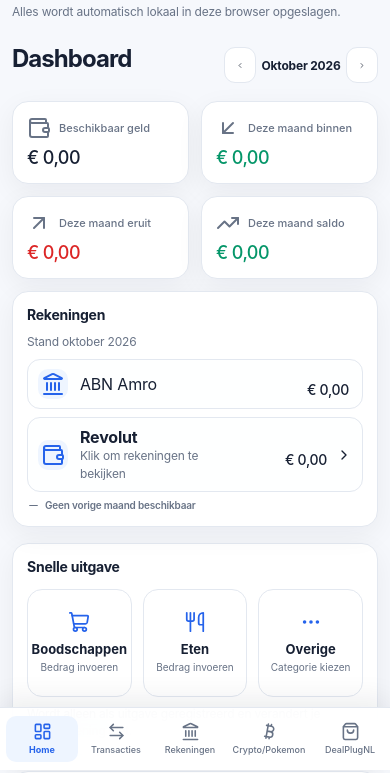
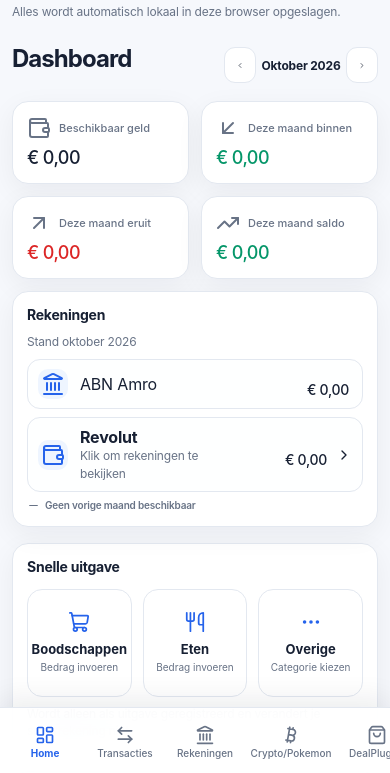
Before and after one commit to vinjayh1-creator/Geld, a plain HTML site: page index.html in a window 390 px wide. Shown: the part 68-841 px from the top of the page. Drawn offline with nearby package versions, Linux system fonts and the light colour scheme.

Commit message:
index.html

```diff
--- a/index.html
+++ b/index.html
@@ -2118,3 +2118,56 @@ init();
 </script>
 </body>
 </html>
+
+<style id="mobile-bottom-nav-v59">
+@media(max-width:700px){
+  main{padding-bottom:100px !important;}
+  .bottom-nav{
+    position:fixed !important;
+    left:0 !important;
+    right:0 !important;
+    bottom:0 !important;
+    top:auto !important;
+    height:auto !important;
+    min-height:68px !important;
+    box-sizing:border-box !important;
+    display:flex !important;
+    align-items:stretch !important;
+    justify-content:flex-start !important;
+    overflow-x:auto !important;
+    overflow-y:hidden !important;
+    gap:2px !important;
+    padding:7px 6px calc(7px + env(safe-area-inset-bottom)) !important;
+    z-index:9999 !important;
+    -webkit-overflow-scrolling:touch;
+    scrollbar-width:none;
+  }
+  .bottom-nav::-webkit-scrollbar{display:none;}
+  .bottom-nav button,
+  .bottom-nav button:nth-child(4),
+  .bottom-nav button:nth-child(5){
+    flex:0 0 78px !important;
+    width:78px !important;
+    min-width:78px !important;
+    max-width:78px !important;
+    min-height:54px !important;
+    height:54px !important;
+    box-sizing:border-box !important;
+    padding:4px 3px !important;
+    border:0 !important;
+    background:transparent !important;
+    display:flex !important;
+    flex-direction:column !important;
+    align-items:center !important;
+    justify-content:center !important;
+    gap:3px !important;
+    font-size:10px !important;
+    line-height:1.15 !important;
+    white-space:nowrap !important;
+  }
+  .bottom-nav button:nth-child(4){flex-basis:90px !important;width:90px !important;min-width:90px !important;max-width:90px !important;}
+  .bottom-nav button svg{width:20px !important;height:20px !important;flex:none !important;}
+  .bottom-nav button span{display:block !important;max-width:100%;overflow:hidden;text-overflow:ellipsis;white-space:nowrap;}
+}
+@media(min-width:701px){.bottom-nav{display:none !important;}}
+</style>
```
